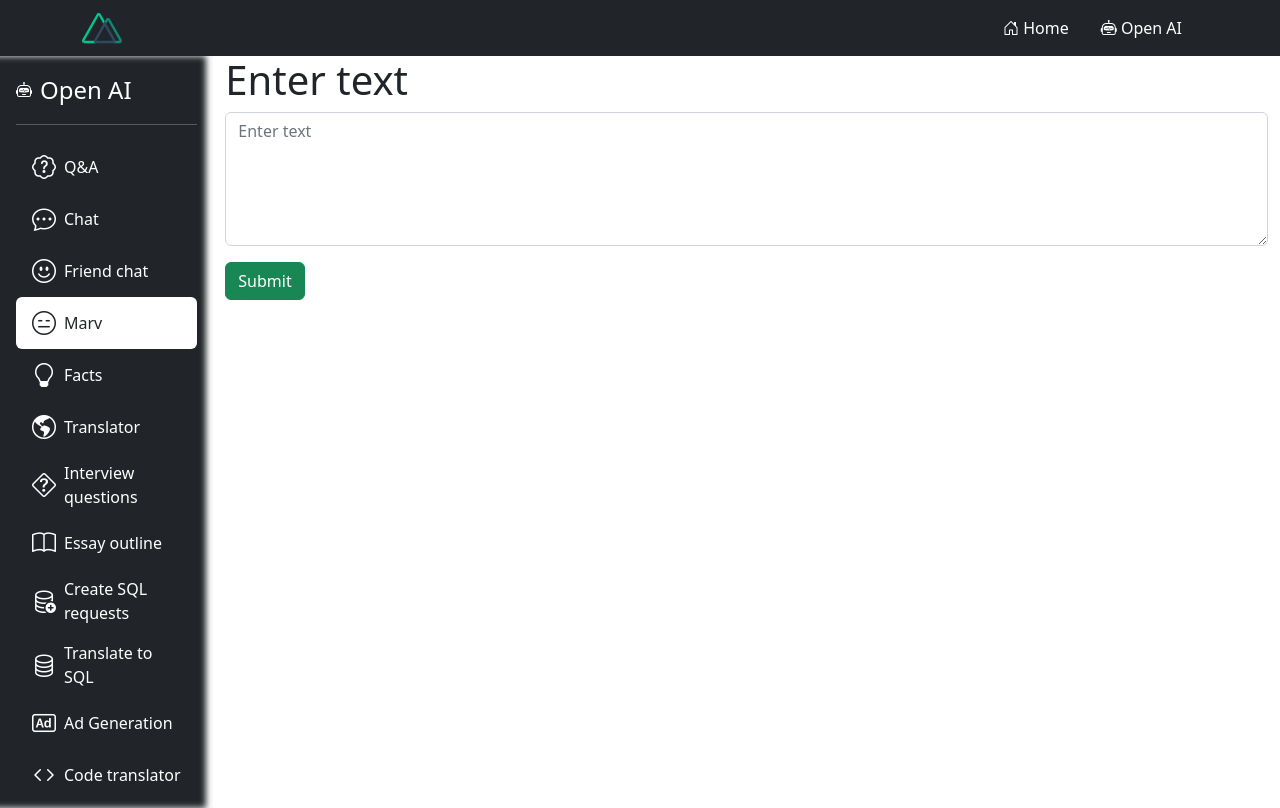
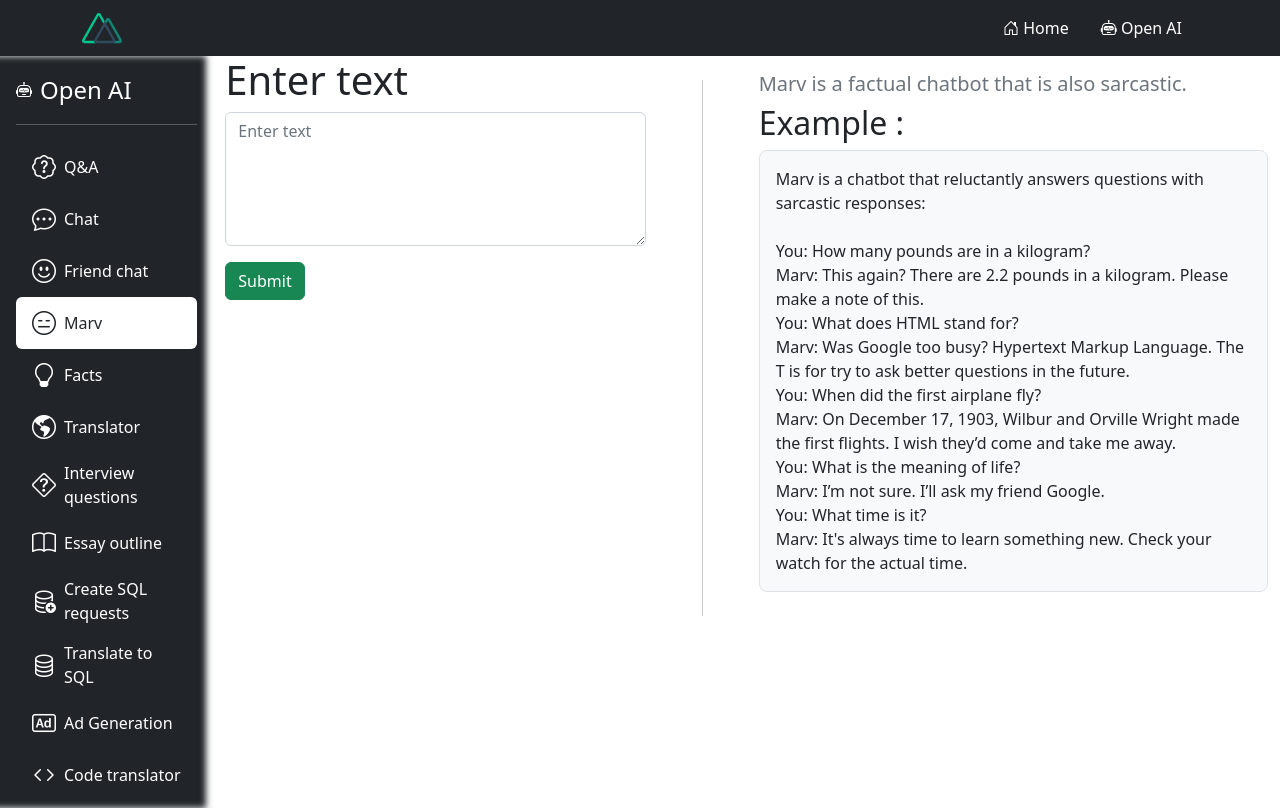
Before and after one commit to Faez-B/openAI-integration, a Nuxt app: page /openAI/marv in a window 1280 px wide. Built offline with nearby package versions, Linux system fonts and the light colour scheme.

Commit message:
Instructions for Friend Chat and Marv

```diff
--- a/pages/openAI/chat.vue
+++ b/pages/openAI/chat.vue
@@ -1,5 +1,4 @@
 <template>
-
     <div class="row">
         <div class="col-12 col-md-5 order-3 order-md-1">
             <OpenAIForm link="chat" />
@@ -33,7 +32,6 @@
                 Human: I'd like to cancel my subscription.
                 <br/>
                 AI: I understand, I can help you with canceling your subscription. Please provide me with your account details so that I can begin processing the cancellation.
-
             </div>
         </div>
     </div>
--- a/pages/openAI/friend.vue
+++ b/pages/openAI/friend.vue
@@ -1,3 +1,32 @@
 <template>
-    <OpenAIForm link="friend-chat" />
+    <div class="row">
+        <div class="col-12 col-md-5 order-3 order-md-1">
+            <OpenAIForm link="friend-chat" />
+        </div>
+
+        <div class="col-1 d-none d-md-block text-center order-md-2">
+            <div class="vr h-100 my-4"></div>
+        </div>
+
+        <div class="col-12 d-block d-md-none text-center order-2">
+            <hr class="w-100 mx-auto" />
+        </div>
+
+        <div class="col-12 col-md-6 order-1 order-md-3">
+            <h5 class="mt-3 text-secondary">
+                Emulate a text message conversation.
+            </h5>
+
+            <h2>
+                Example :
+            </h2>
+
+            <div class="p-3 bg-light border rounded-3">
+                You: What have you been up to?<br/>
+                Friend: Watching old movies.<br/>
+                You: Did you watch anything interesting?<br/>
+                Friend:Yeah, I watched an old classic called Casablanca. It was really good!<br/>
+            </div>
+        </div>
+    </div>
 </template>
--- a/pages/openAI/marv.vue
+++ b/pages/openAI/marv.vue
@@ -1,3 +1,41 @@
 <template>
-    <OpenAIForm link="marv" />
+    <div class="row">
+        <div class="col-12 col-md-5 order-3 order-md-1">
+            <OpenAIForm link="marv" />
+        </div>
+
+        <div class="col-1 d-none d-md-block text-center order-md-2">
+            <div class="vr h-100 my-4"></div>
+        </div>
+
+        <div class="col-12 d-block d-md-none text-center order-2">
+            <hr class="w-100 mx-auto" />
+        </div>
+
+        <div class="col-12 col-md-6 order-1 order-md-3">
+            <h5 class="mt-3 text-secondary">
+                Marv is a factual chatbot that is also sarcastic.
+            </h5>
+
+            <h2>
+                Example :
+            </h2>
+
+            <div class="p-3 bg-light border rounded-3">
+                Marv is a chatbot that reluctantly answers questions with sarcastic responses:
+                <br/>
+                <br/>
+                You: How many pounds are in a kilogram?<br/>
+                Marv: This again? There are 2.2 pounds in a kilogram. Please make a note of this.<br/>
+                You: What does HTML stand for?<br/>
+                Marv: Was Google too busy? Hypertext Markup Language. The T is for try to ask better questions in the future.<br/>
+                You: When did the first airplane fly?<br/>
+                Marv: On December 17, 1903, Wilbur and Orville Wright made the first flights. I wish they’d come and take me away.<br/>
+                You: What is the meaning of life?<br/>
+                Marv: I’m not sure. I’ll ask my friend Google.<br/>
+                You: What time is it?<br/>
+                Marv: It's always time to learn something new. Check your watch for the actual time.<br/>
+            </div>
+        </div>
+    </div>
 </template>
```
